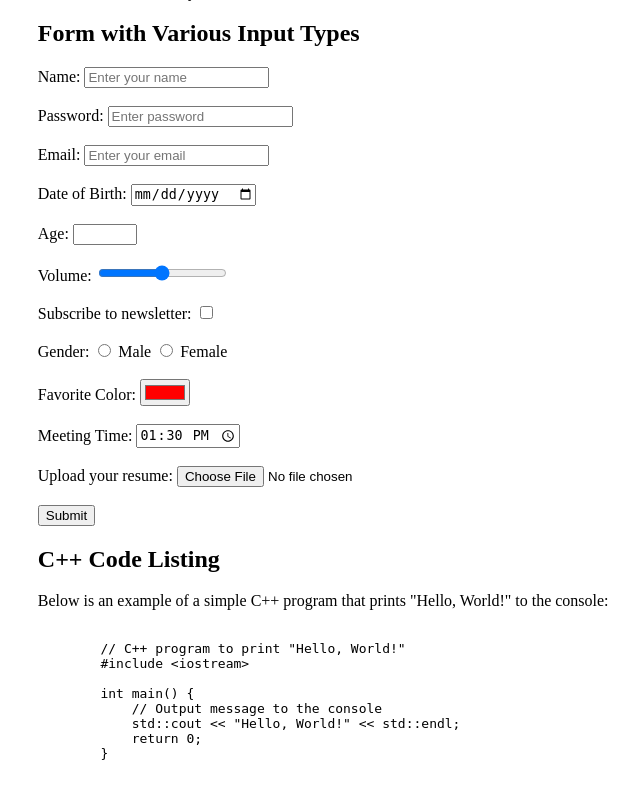
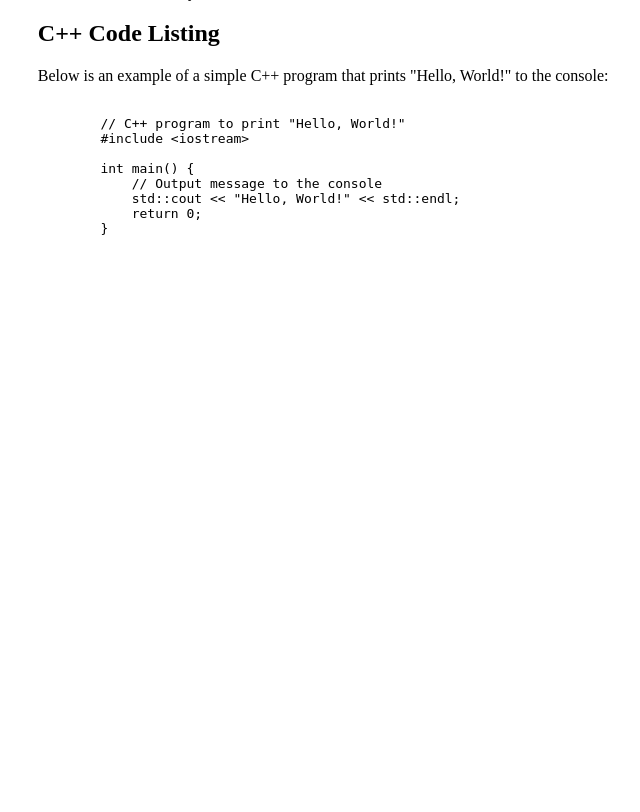
Before and after one commit to kseniakot/IGI_LR, a Django app: template IGI/LR5/Lab5/catalog/templates/index.html in a window 1280 px wide. Shown: the part 611-1423 px from the top of the page, without its empty margins (223-863 px from the left). After the commit the page ends 846 px from the top, so only its background shows below. Run offline with Django 5.2, Linux system fonts and the light colour scheme; the template is opened without the code that fills it, so the values that code supplies are empty.

Commit message:
remove unnecessary form from index

```diff
--- a/IGI/LR5/Lab5/catalog/templates/index.html
+++ b/IGI/LR5/Lab5/catalog/templates/index.html
@@ -38,60 +38,7 @@
     <p>The current month and year is: {{ calendar_text }}</p>
 
     <!-- Input Types Examples -->
-    <section>
-        <h2>Form with Various Input Types</h2>
-        <form>
-            <!-- Text Input -->
-            <label for="name">Name:</label>
-            <input type="text" id="name" name="name" placeholder="Enter your name"><br><br>
 
-            <!-- Password Input -->
-            <label for="password">Password:</label>
-            <input type="password" id="password" name="password" placeholder="Enter password"><br><br>
-
-            <!-- Email Input -->
-            <label for="email">Email:</label>
-            <input type="email" id="email" name="email" placeholder="Enter your email"><br><br>
-
-            <!-- Date Input -->
-            <label for="dob">Date of Birth:</label>
-            <input type="date" id="dob" name="dob"><br><br>
-
-            <!-- Number Input -->
-            <label for="age">Age:</label>
-            <input type="number" id="age" name="age" min="18" max="100"><br><br>
-
-            <!-- Range Input -->
-            <label for="volume">Volume:</label>
-            <input type="range" id="volume" name="volume" min="0" max="100"><br><br>
-
-            <!-- Checkbox Input -->
-            <label for="subscribe">Subscribe to newsletter:</label>
-            <input type="checkbox" id="subscribe" name="subscribe"><br><br>
-
-            <!-- Radio Input -->
-            <label>Gender:</label>
-            <input type="radio" id="male" name="gender" value="male">
-            <label for="male">Male</label>
-            <input type="radio" id="female" name="gender" value="female">
-            <label for="female">Female</label><br><br>
-
-            <!-- Color Input -->
-            <label for="favcolor">Favorite Color:</label>
-            <input type="color" id="favcolor" name="favcolor" value="#ff0000"><br><br>
-
-            <!-- Time Input -->
-            <label for="meeting-time">Meeting Time:</label>
-            <input type="time" id="meeting-time" name="meeting-time" value="13:30"><br><br>
-
-            <!-- File Input -->
-            <label for="resume">Upload your resume:</label>
-            <input type="file" id="resume" name="resume"><br><br>
-
-            <!-- Submit Button -->
-            <input type="submit" value="Submit">
-        </form>
-    </section>
 
     <section>
         <h2>C++ Code Listing</h2>
```
